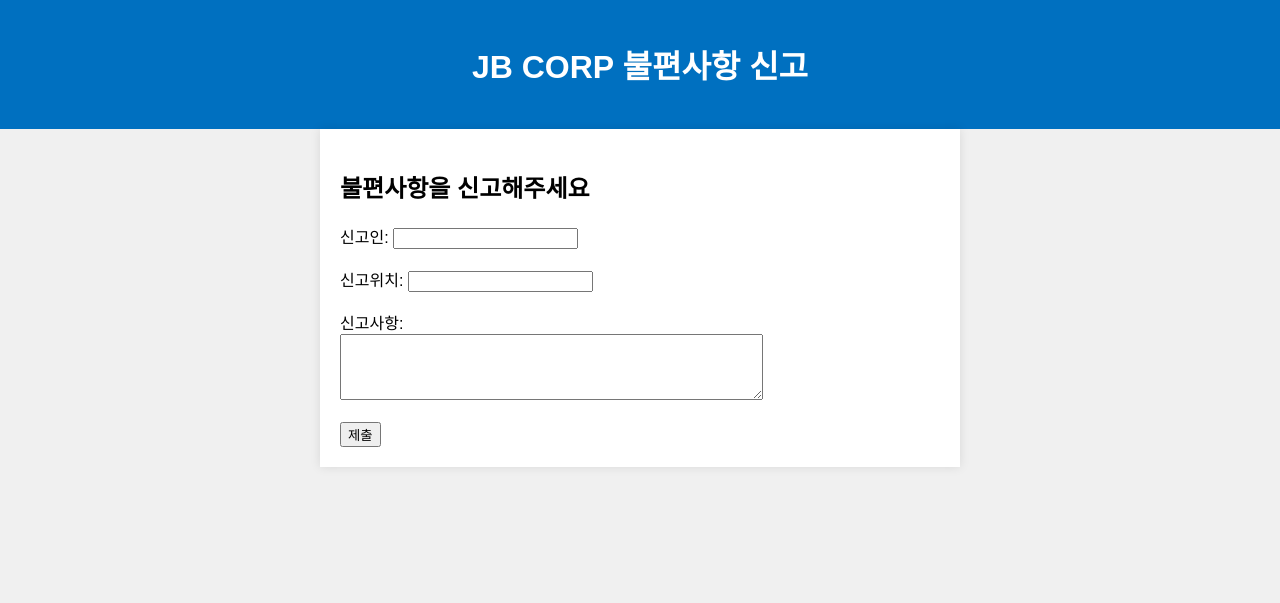
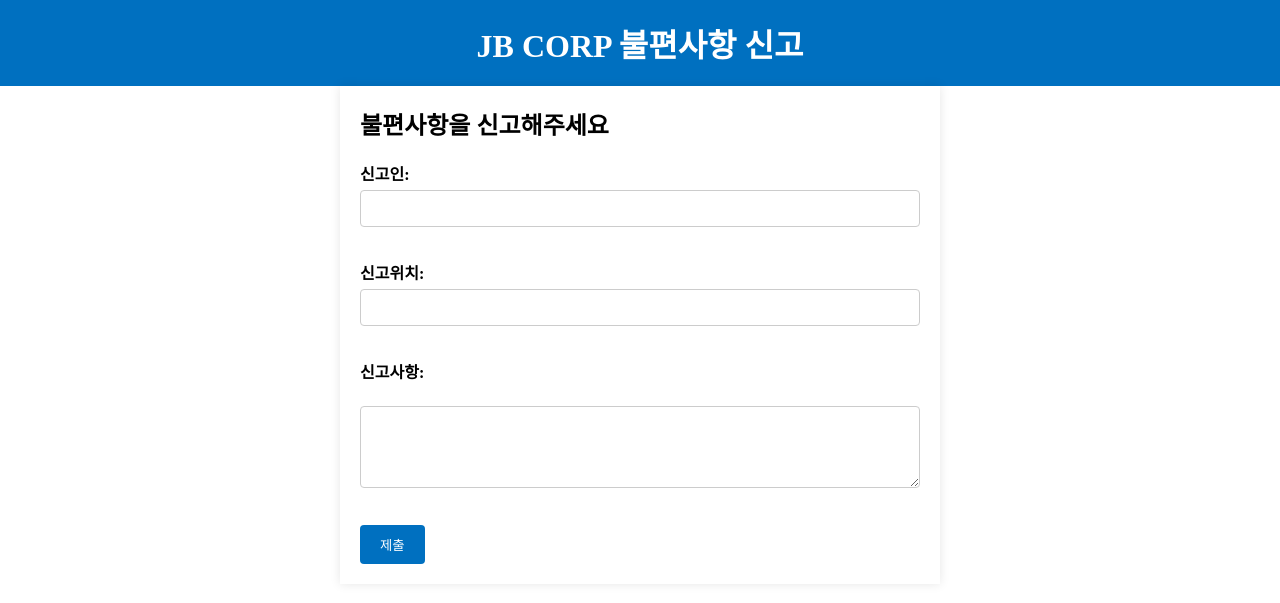
Before and after one commit to mongshot/jbclaim_py, a Flask app: page / in a window 1280 px wide. Shown: the top 603 px of the page. Run offline with Flask 2, Linux system fonts and the light colour scheme.

Commit message:
Update index.html

```diff
--- a/templates/index.html
+++ b/templates/index.html
@@ -5,25 +5,65 @@
     <meta name="viewport" content="width=device-width, initial-scale=1.0">
     <title>JB CORP 불편사항 신고</title>
     <style>
-        /* 스타일 수정 가능 */
-        body {
-            font-family: Arial, sans-serif;
-            background-color: #f0f0f0;
+        /* Reset some default styles for better consistency */
+        * {
             margin: 0;
             padding: 0;
+            box-sizing: border-box;
         }
+
+        /* Styling for the header */
         .header {
             text-align: center;
             background-color: #0070c0;
             color: white;
             padding: 20px;
         }
+
+        /* Styling for the container */
         .container {
             max-width: 600px;
             margin: 0 auto;
             padding: 20px;
             background-color: white;
             box-shadow: 0 0 10px rgba(0, 0, 0, 0.1);
+        }
+
+        /* Styling for the form */
+        form {
+            margin-top: 20px;
+        }
+
+        /* Styling for labels */
+        label {
+            display: block;
+            font-weight: bold;
+            margin-bottom: 5px;
+        }
+
+        /* Styling for input fields and textarea */
+        input[type="text"],
+        textarea {
+            width: 100%;
+            padding: 10px;
+            margin-bottom: 15px;
+            border: 1px solid #ccc;
+            border-radius: 4px;
+        }
+
+        /* Styling for the submit button */
+        input[type="submit"] {
+            background-color: #0070c0;
+            color: white;
+            padding: 10px 20px;
+            border: none;
+            border-radius: 4px;
+            cursor: pointer;
+        }
+
+        /* Add some spacing for readability */
+        h2 {
+            margin-bottom: 20px;
         }
     </style>
 </head>
@@ -34,7 +74,7 @@
     <div class="container">
         <!-- 내용 추가 -->
         <h2>불편사항을 신고해주세요</h2>
-        <form id="complaintForm">
+        <form id="complaintForm" method="POST" action="/submit">
             <!-- 입력 폼 추가 -->
             <label for="reporterName">신고인:</label>
             <input type="text" id="reporterName" name="reporterName"><br><br>
@@ -48,24 +88,5 @@
             <input type="submit" value="제출">
         </form>
     </div>
-
-    <script>
-        document.getElementById('complaintForm').addEventListener('submit', function(event) {
-            event.preventDefault();  // 폼 제출 방지
-
-            // 신고 정보 수집
-            const reporterName = document.getElementById('reporterName').value;
-            const reportLocation = document.getElementById('reportLocation').value;
-            const complaint = document.getElementById('complaint').value;
-
-            // 여기서 서버로 정보를 전송하거나 필요한 작업을 수행할 수 있습니다.
-            // 예를 들어, Ajax를 사용하여 서버에 정보를 전송할 수 있습니다.
-
-            // 여기서는 간단히 콘솔에 출력하도록 하겠습니다.
-            console.log('신고인:', reporterName);
-            console.log('신고위치:', reportLocation);
-            console.log('신고사항:', complaint);
-        });
-    </script>
 </body>
 </html>
```
